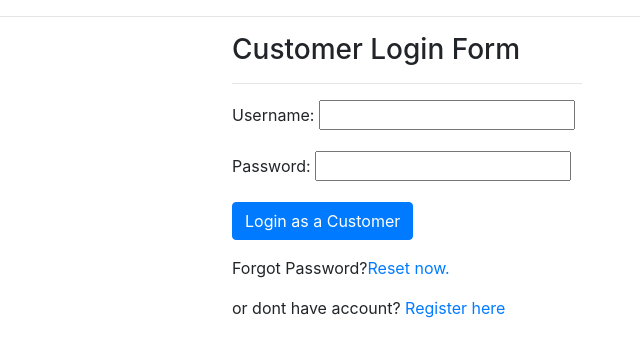
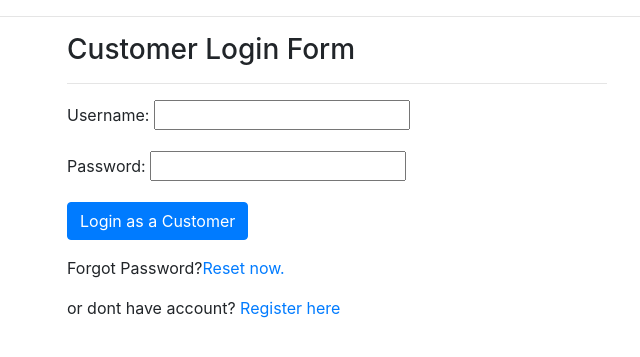
Before and after one commit to hasanasif96/ecomapp, a Django app: page /login/ in a window 1280 px wide. Shown: the part 56-413 px from the top of the page, without its empty margins (303-943 px from the left). Run offline with Django 3.2, Linux system fonts and the light colour scheme; some libraries are stand-ins or nearby versions.

Commit message:
Update customerlogin.html

```diff
--- a/templates/customerlogin.html
+++ b/templates/customerlogin.html
@@ -7,13 +7,10 @@
     .errorlist {
         color: red;
     }
-    .container{
-    float:right;
-    }
 </style>
 <div class="container">
     <div class="row">
-        <div class="col-md-4 mx-auto">
+        <div class="col-md-6 mx-auto">
             <h3>Customer Login Form</h3>
             <hr>
             <form action="" method="POST">
@@ -21,11 +18,11 @@
                 {{form.as_p}}
                 <button class="btn btn-primary">Login as a Customer</button>
                 {% if error %}
-                <li  class="alert alert-warning" style="color: red;">{{error}}</li>
+                <li style="color: red;">{{error}}</li>
                 {% endif %}
             </form>
             <p>Forgot Password?<a href="{% url 'ecomapp:passworforgot' %}">Reset now.</a></p>
-            <p> or dont have account? <a href="/register">Register here</a></p>
+            <p> or dont have account? <a href="{% url 'ecomapp:customerregistration' %}{% if request.GET.next %}?next={{request.GET.next}}{% endif %}">Register here</a></p>
         </div>
     </div>
 </div>
```
